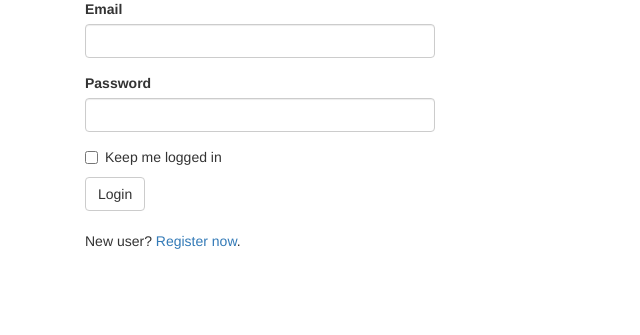
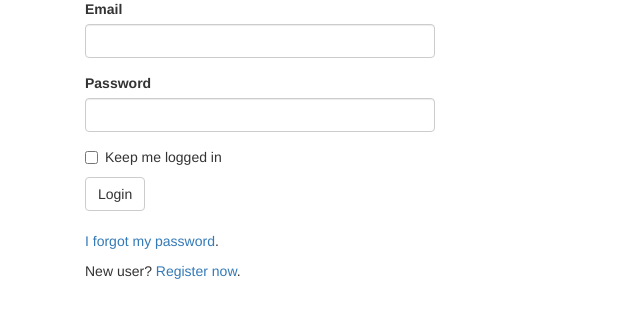
Before and after one commit to tom-foster/flask-project, a Flask app: page /auth/login in a window 1280 px wide. Shown: the part 193-528 px from the top of the page, without its empty margins (0-640 px from the left). Run offline with Flask 2, Linux system fonts and the light colour scheme; some libraries are stand-ins or nearby versions.

Commit message:
added forgot my password to login, now need to create template for reset_password

```diff
--- a/app/templates/auth/login.html
+++ b/app/templates/auth/login.html
@@ -10,6 +10,7 @@
     <div class="col-md-4">
         {{ wtf.quick_form(form) }}
         <br/>
+        <p><a href="{{ url_for('auth.password_reset_request') }}">I forgot my password</a>.</p>
         <p>
             New user?
             <a href="{{ url_for('auth.register') }}">Register now</a>.
```
